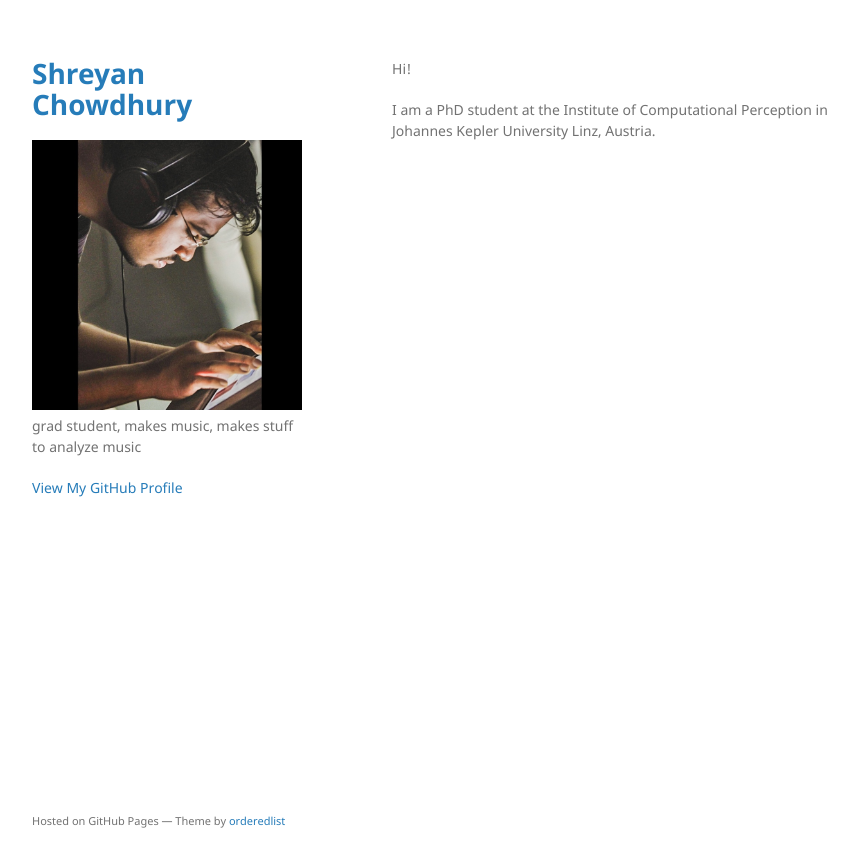
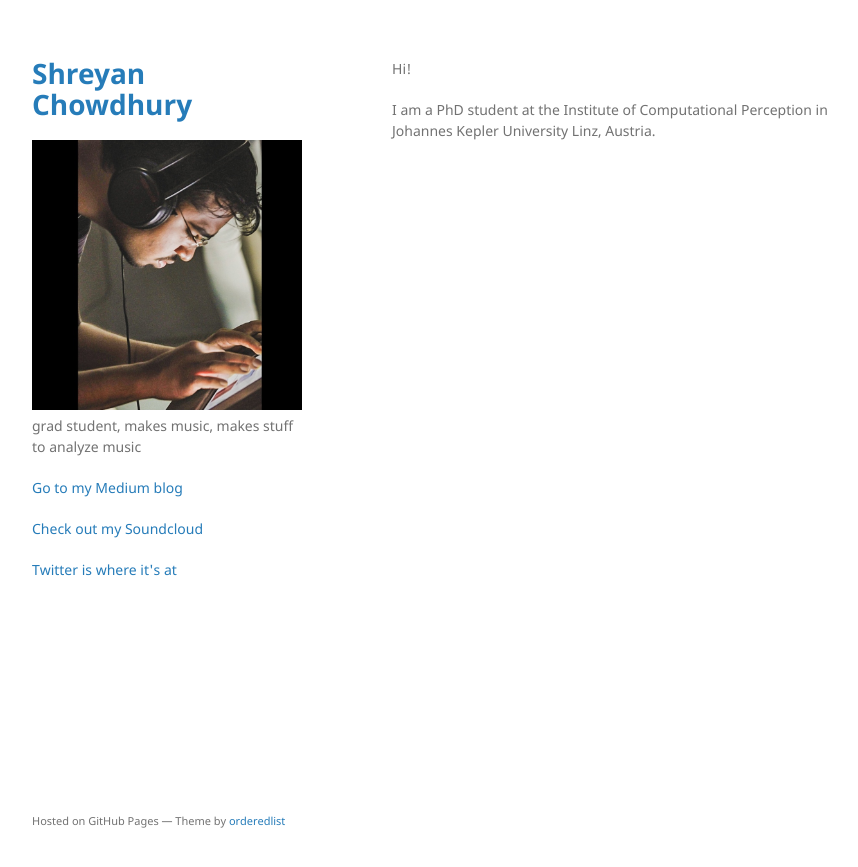
Before and after one commit to shreyanc/shreyanc.github.io, a Jekyll site: the page built from index.md, in a window 1280 px wide. Shown: the top 867 px of the page, without its empty margins (178-1036 px from the left). Built offline with Jekyll 4.4.1, drawn with Linux system fonts in a browser that asks for light colours.

Commit message:
Add cv pdf, and change social links

```diff
--- a/_layouts/default.html
+++ b/_layouts/default.html
@@ -27,7 +27,12 @@
         {% endif %}
 
         {% if site.github.is_user_page %}
-        <p class="view"><a href="{{ site.github.owner_url }}">View My GitHub Profile</a></p>
+        <!-- <p class="view"><a href="{{ site.github.owner_url }}">View My GitHub Profile</a></p> -->
+        <p class="view"><a href="https://medium.com/@shreyan0311">Go to my Medium blog</a></p>
+        <p class="view"><a href="https://soundcloud.com/shreyan-chowdhury">Check out my Soundcloud</a></p>
+        <p class="view"><a href="https://twitter.com/shreyan_ch">Twitter is where it's at</a></p>
+
+
         {% endif %}
 
         {% if site.show_downloads %}
```
Also changed, not shown: 1 other file.
